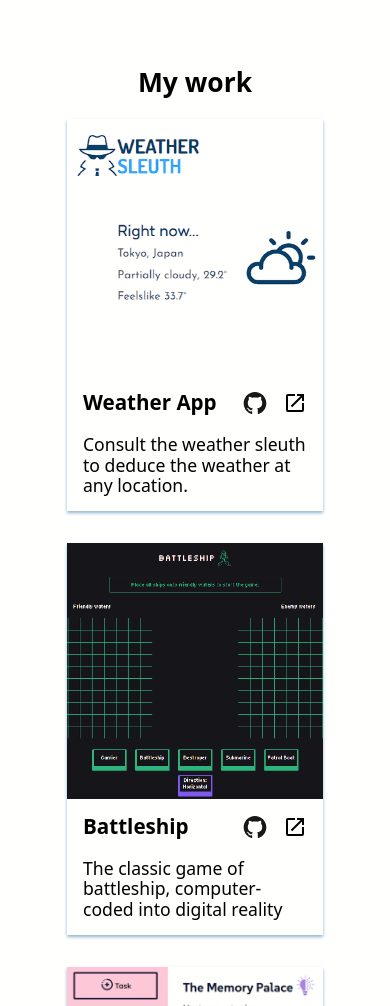
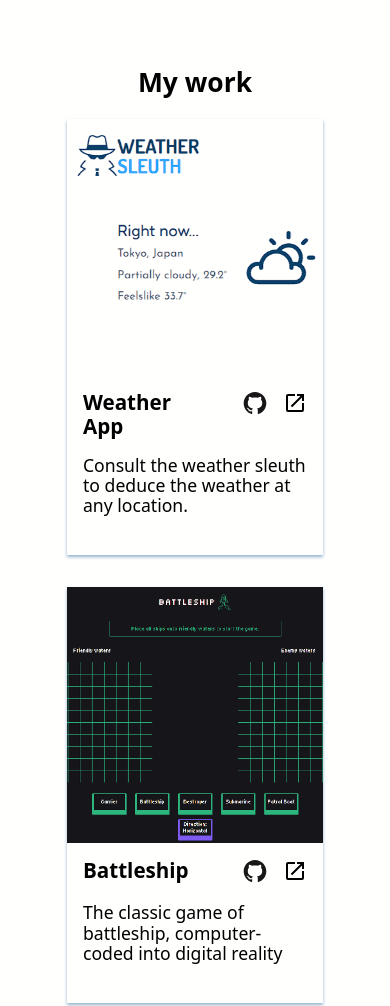
Before and after one commit to mell62/homepage, a website: page index.html in a window 390 px wide. Shown: the part 723-1729 px from the top of the page. Drawn offline with Linux system fonts and the light colour scheme.

Commit message:
Feat: Adjust sizing and alignment of project cards for consistency

```diff
--- a/style.css
+++ b/style.css
@@ -98,7 +98,8 @@ main {
 
 .project-card {
   box-shadow: 0 0.1rem 0.2rem var(--secondary);
-  max-width: 15rem;
+  max-width: 17.5rem;
+  padding-bottom: 1.5rem;
 }
 
 .project-1-img,
@@ -107,8 +108,8 @@ main {
 .project-4-img,
 .project-5-img,
 .project-6-img {
-  min-width: 15rem;
-  height: 12rem;
+  min-width: 17.5rem;
+  height: 14rem;
   background-size: contain;
 }
 
@@ -201,7 +202,7 @@ main {
   }
 
   .projects-container {
-    max-width: 36rem;
+    max-width: 38rem;
   }
 }
 
@@ -288,4 +289,8 @@ main {
   .project-6-img {
     background-image: url("./images/restaurant-page-cropped.png");
   }
+
+  .project-name {
+    max-width: 8rem;
+  }
 }
```
